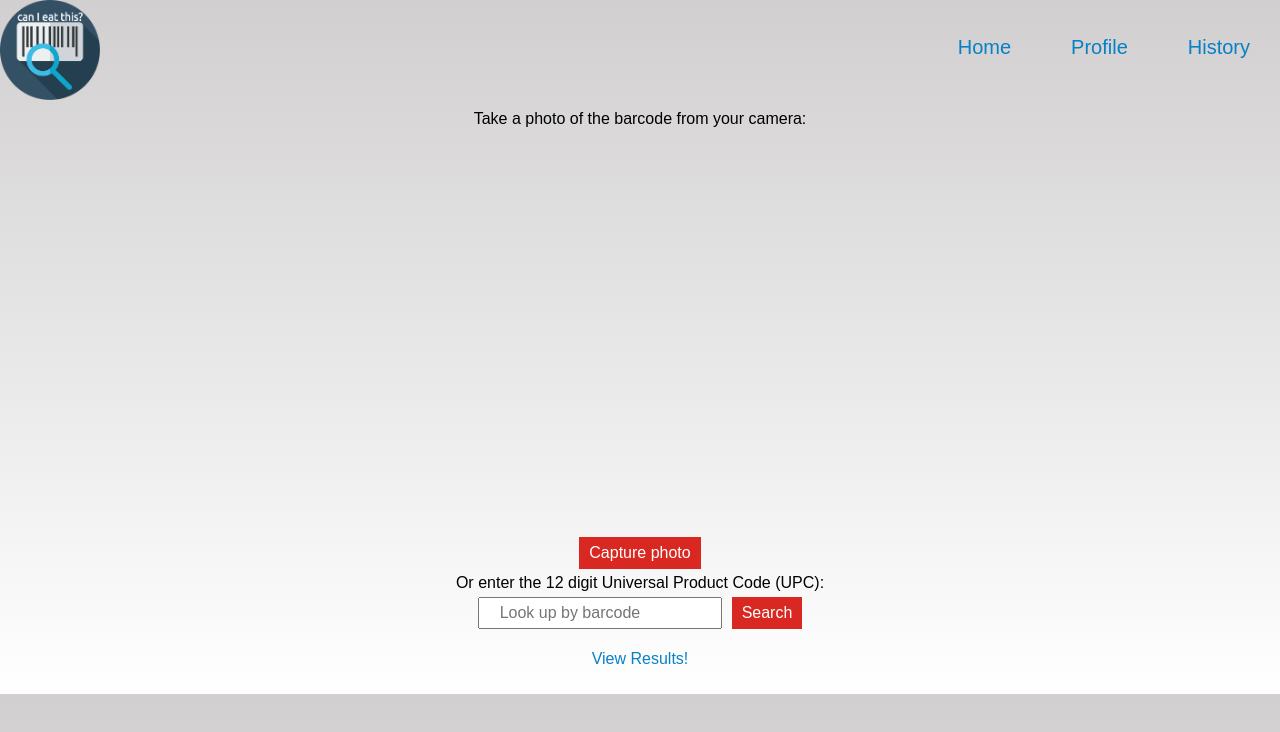
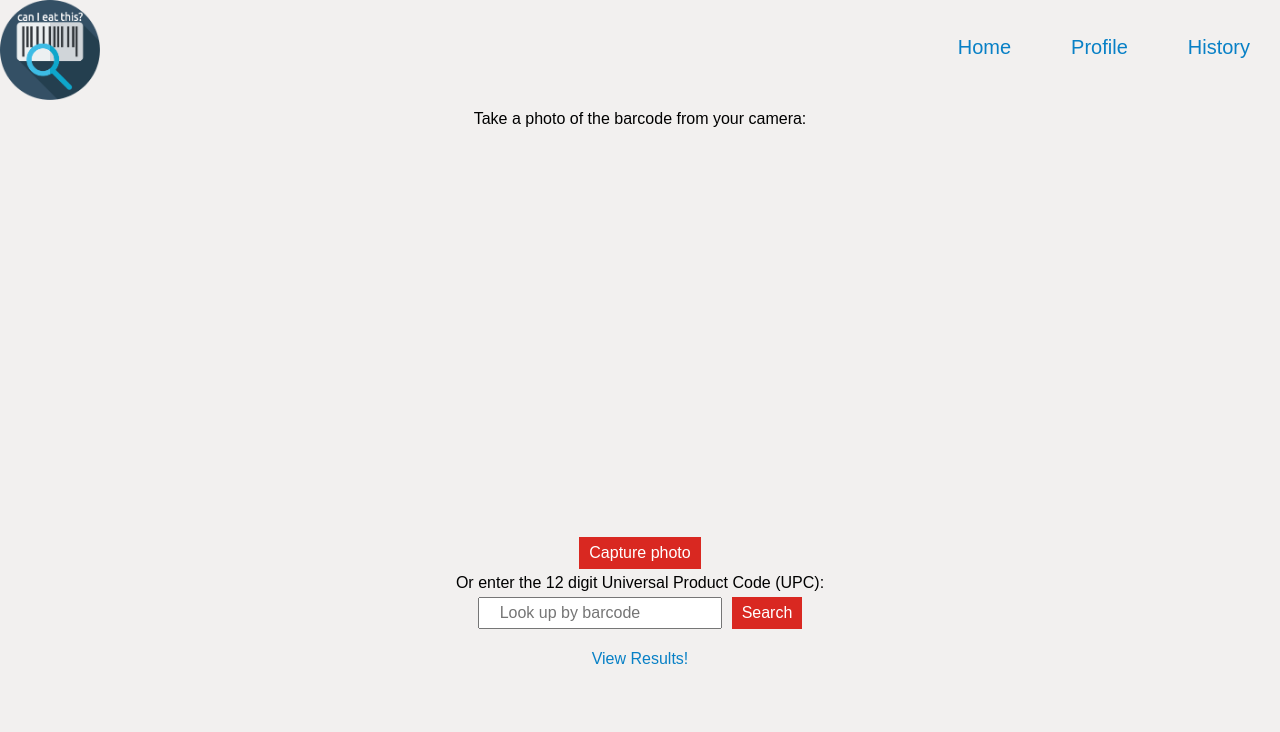
Before and after one commit to naeohmi/can-i-eat-this, a React (Create React App) app in the folder react/: page / in a window 1280 px wide. Shown: the top 732 px of the page. Built offline with nearby package versions, Linux system fonts and the light colour scheme; no server answers.

Commit message:
trying to hide/show the view results link

```diff
--- a/react/src/App.css
+++ b/react/src/App.css
@@ -1,10 +1,6 @@
 body {
 	margin: 0 auto;
 	background: #F2F0EF; /* For browsers that do not support gradients */
-    background: -webkit-linear-gradient(#d1cfcf, #ffffff); /* For Safari 5.1 to 6.0 */
-    background: -o-linear-gradient(#d1cfcf, #ffffff); /* For Opera 11.1 to 12.0 */
-    background: -moz-linear-gradient(#d1cfcf, #ffffff); /* For Firefox 3.6 to 15 */
-    background: linear-gradient(#d1cfcf, #ffffff); /* Standard syntax (must be last) */
 }
 
 /* Text */
@@ -104,6 +100,10 @@ input[type=text] {
     margin: 5px;
     font-size: 16px;
     font-family: 'Ubuntu', sans-serif;
+}
+
+.renderViewResult {
+	width: 100%;
 }
 
 .searchProduct {
--- a/react/src/components/Home.js
+++ b/react/src/components/Home.js
@@ -28,13 +28,12 @@ class Home extends Component {
       this.refs.barcode.value = "Only 12 digits";
       else
       this.getIngred(this.refs.barcode.value);
-
     }
 
     getIngred(upc) {
         console.log(`getIngred woke: ${upc}`);
-        const appId = '30b6d41b';
-        const appKey = 'c334fe810b4d85dd339fb8229c2763da';
+        const appId = 'faf14366';
+        const appKey = '8453458e60c6b7142453df695e20f6d5';
 
         axios.get(`https://api.nutritionix.com/v1_1/item?upc=${upc}&appId=${appId}&appKey=${appKey}`)
           .then((res) => {
@@ -51,9 +50,25 @@ class Home extends Component {
               })
               // console.log(ingredientListArr);
               this.props.grabData(
-                  this.state.productBrand,this.state.upc, this.state.productName, this.state.ingredientList, this.state.ingredientString
+                this.state.productBrand, this.state.upc,
+                this.state.productName, this.state.ingredientList,
+                this.state.ingredientString
               );
-            });
+        })
+  }
+
+  renderViewResult() {
+    let upc = this.state.upc;
+
+    // Supposed to be !== to display "Result" link only when we have a upc,
+    // but doesn't work.
+      if (upc === undefined) {
+      return (
+        <ul className="displayResult">
+          <li><NavLink to="/result">View Results!</NavLink></li>
+        </ul>
+      )
+    }
   }
 
   render() {
@@ -78,8 +93,10 @@ class Home extends Component {
             className="barcode"
             />
           <button className="searchProduct">Search</button>
-          <ul className="displayResult"><li><NavLink to="/result">View Results!</NavLink></li></ul>
         </form>
+        <div className="renderViewResult">
+        {this.renderViewResult()}
+        </div>
       </div>
     );
   }
--- a/react/src/components/Result.js
+++ b/react/src/components/Result.js
@@ -397,7 +397,7 @@ class Result extends Component {
 
     if(this.state.issues["wheatsallergy"]){
       console.log("user with wheat allergy")
-      if(this.search('wheat').length !== 0){
+      if(this.search('Wheat').length !== 0){
         console.log("donot eat it") ;
         wheat= true ;
         result= true ;
```
Lines whose indentation alone changed are shown as unchanged.
